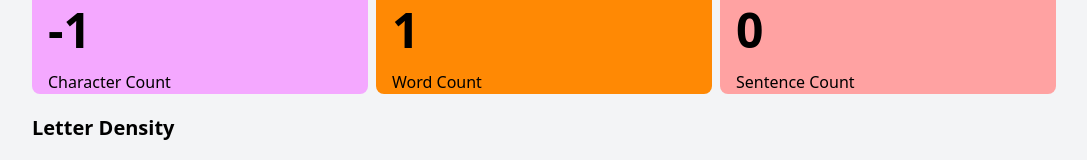
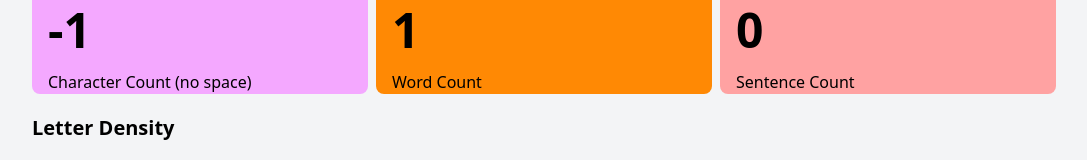
Before and after one commit to WTrygar/character-counter, a Vue app: page / in a window 1280 px wide. Both pictures are taken after a click on the checkbox "Exclude Spaces". Shown: the part 498-658 px from the top of the page, without its empty margins (96-1183 px from the left). Built offline with nearby package versions, Linux system fonts and the light colour scheme.

Commit message:
fix: v-if on counterbox description

```diff
--- a/src/App.vue
+++ b/src/App.vue
@@ -34,7 +34,10 @@ const store = useCounterStore()
           <div v-if="store.check">{{ store.characterCounterExcludingSpaces }}</div>
           <div v-else>{{ store.characterCounter }}</div>
         </template>
-        <template #description>Character Count</template>
+        <template #description>
+          <div v-if="store.check">Character Count (no space)</div>
+          <div v-else>Character Count</div>
+        </template>
       </CounterBox>
       <CounterBox class="bg-orange-400 sm:w-1/3">
         <template #counter>{{ store.wordCounter }}</template>
```
